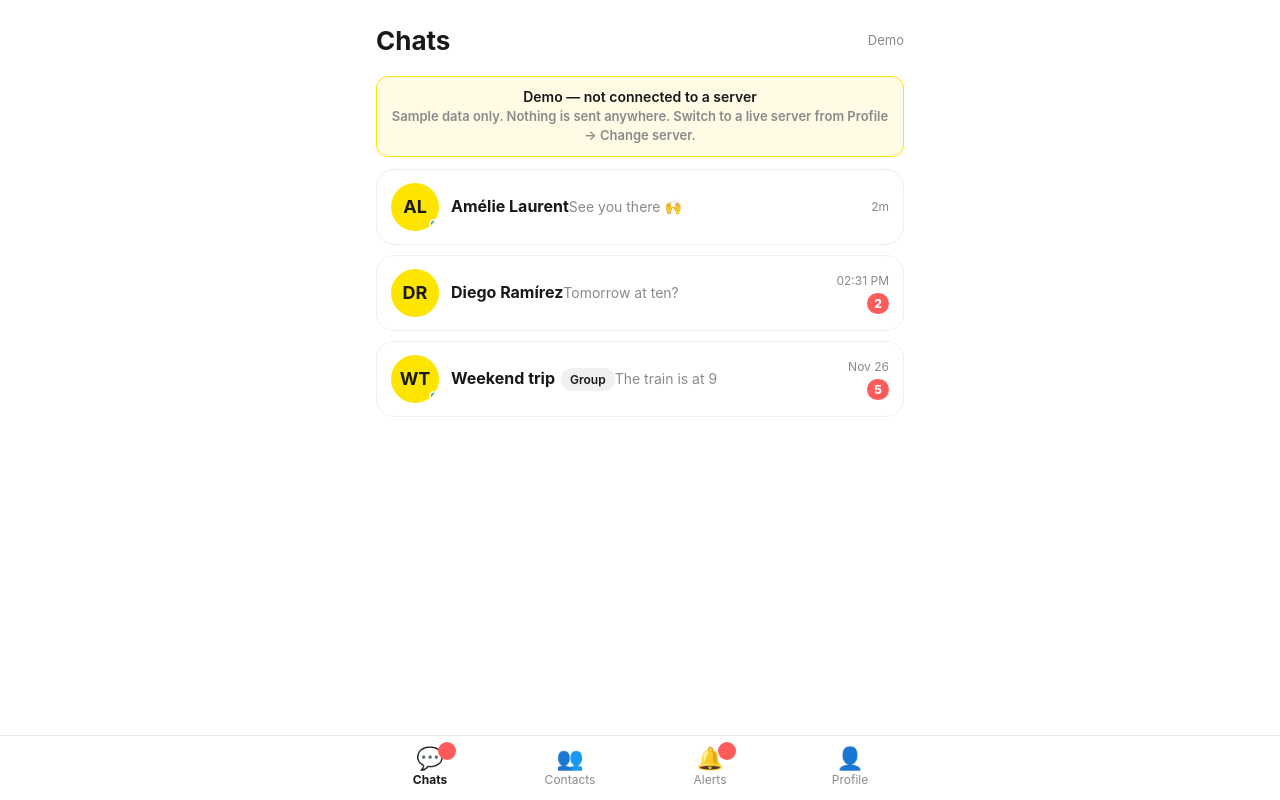
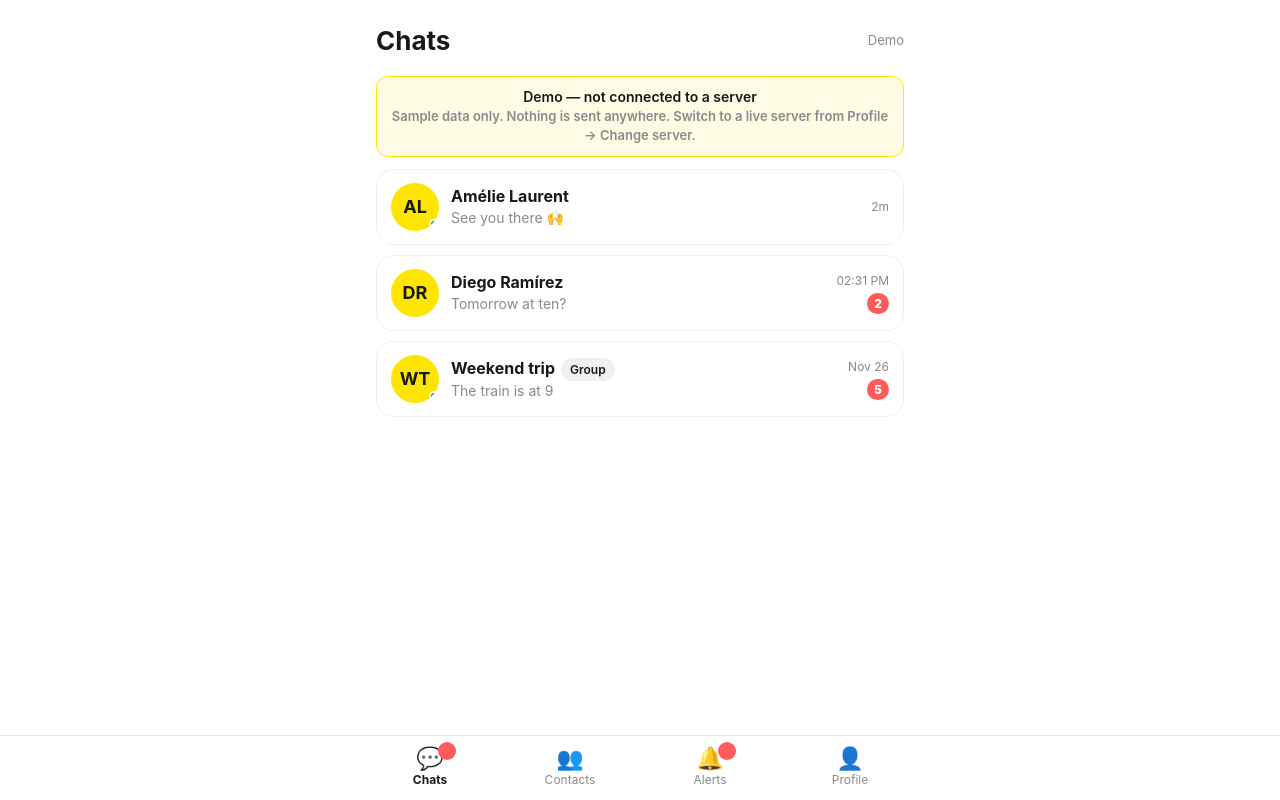
Before and after one commit to visionbyangelic/Multivo, a plain HTML site: page web/index.html in a window 1280 px wide. Drawn offline with Linux system fonts and the light colour scheme.

Commit message:
iOS web: stack chat name above preview (display block)

```diff
--- a/web/index.html
+++ b/web/index.html
@@ -128,8 +128,8 @@ main.no-tabs { padding-bottom: calc(24px + env(safe-area-inset-bottom)); }
 .avatar img { width: 100%; height: 100%; object-fit: cover; display: block; }
 .avatar .dot { position: absolute; right: 0; bottom: 2px; border: 2px solid var(--plum-900); }
 .row .body { flex: 1; min-width: 0; }
-.row .title { font-weight: 700; font-size: 16px; white-space: nowrap; overflow: hidden; text-overflow: ellipsis; }
-.row .sub { color: var(--lavender-muted); font-size: 14px; white-space: nowrap; overflow: hidden; text-overflow: ellipsis; }
+.row .title { display: block; font-weight: 700; font-size: 16px; white-space: nowrap; overflow: hidden; text-overflow: ellipsis; }
+.row .sub { display: block; color: var(--lavender-muted); font-size: 14px; white-space: nowrap; overflow: hidden; text-overflow: ellipsis; }
 .row .meta { text-align: right; flex: none; font-size: 12px; color: var(--lavender-muted); }
 .badge {
   display: inline-block; min-width: 22px; padding: 2px 7px; border-radius: 99px;
```
